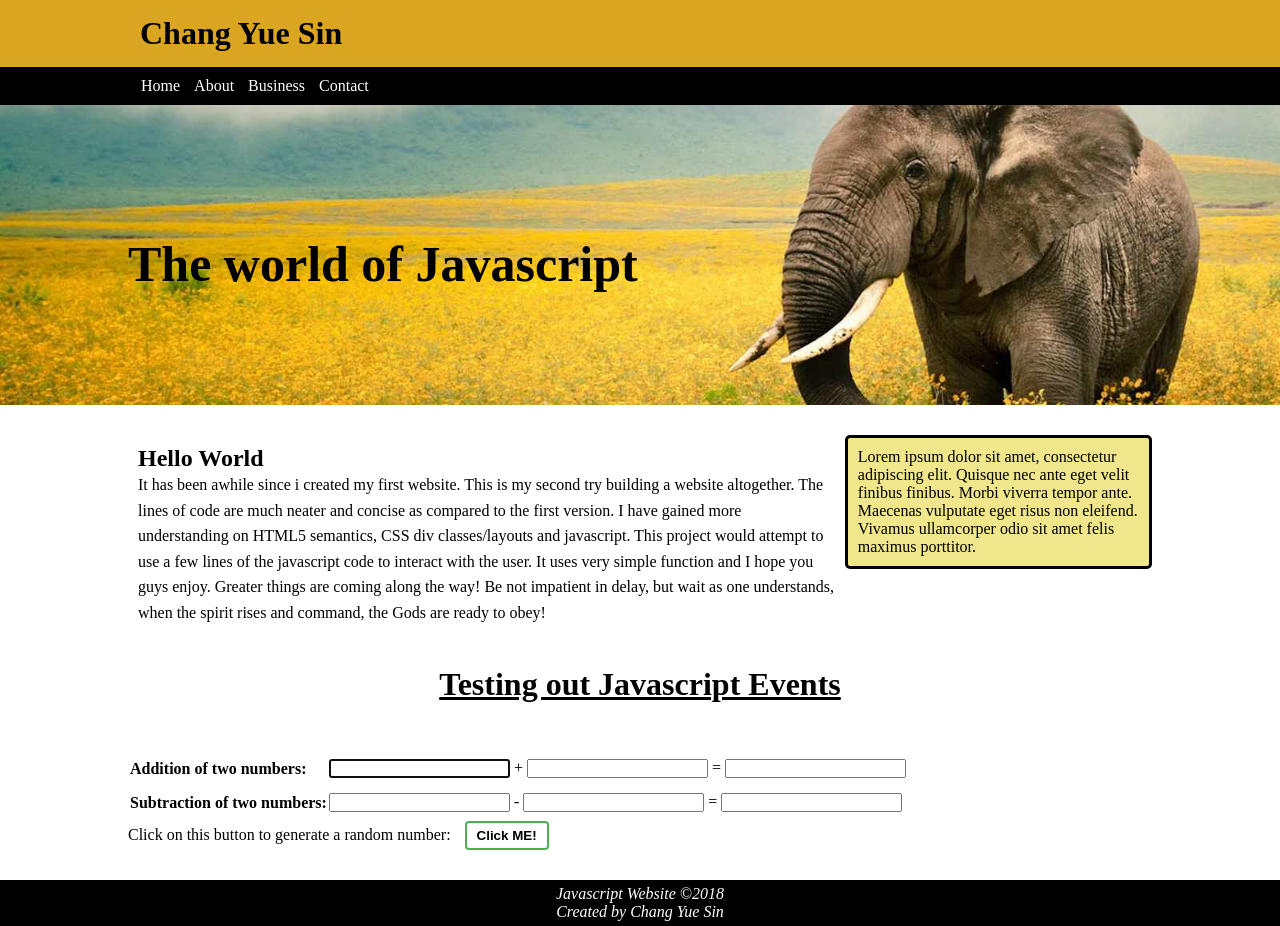
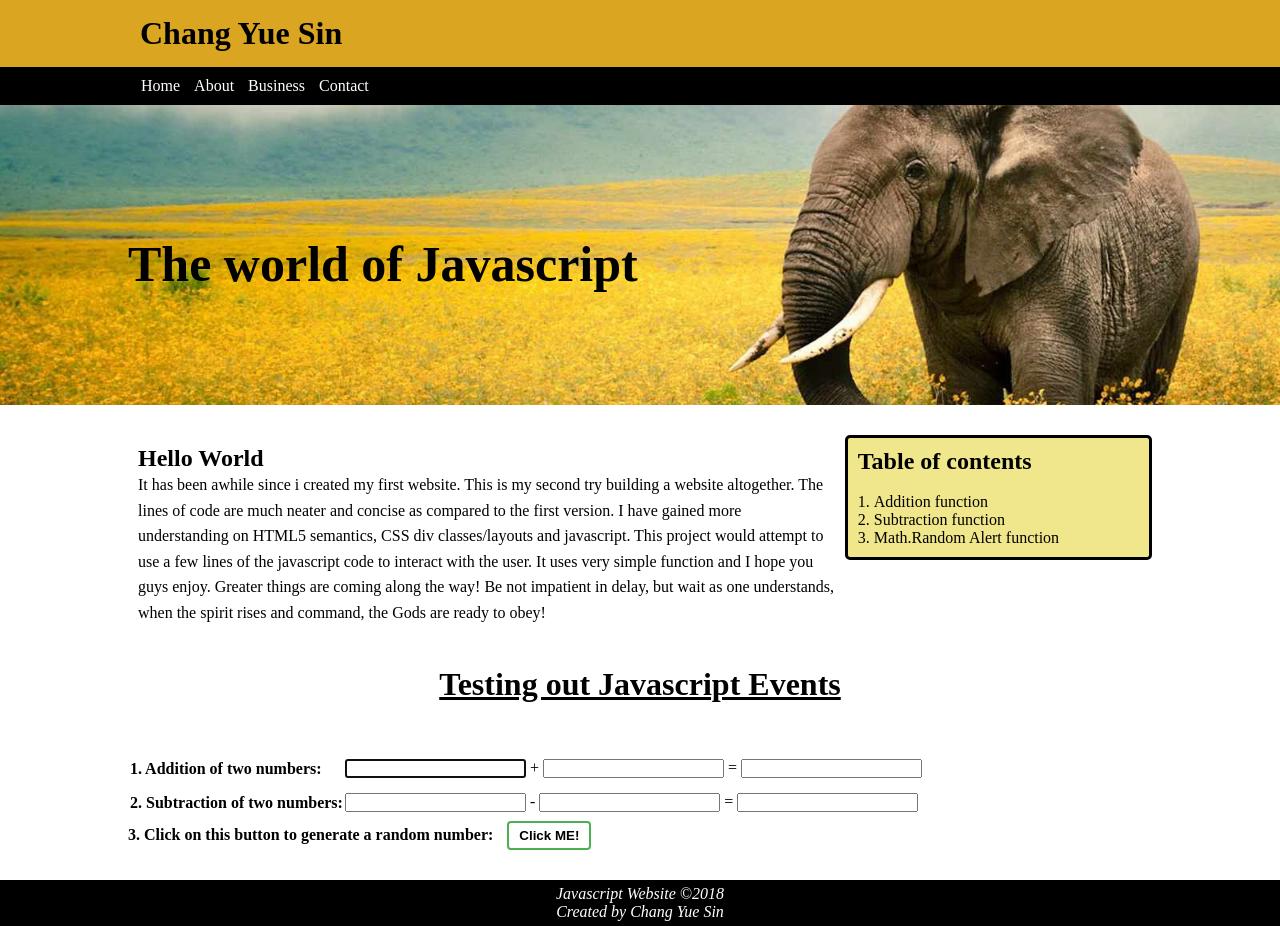
Before and after one commit to dragonmaiden/Javascript, a plain HTML site: page index.html in a window 1280 px wide. Drawn offline with Linux system fonts and the light colour scheme.

Commit message:
edited sidebar

```diff
--- a/index.html
+++ b/index.html
@@ -36,7 +36,13 @@
   </section>
 
   <aside id="sidebar">
-    <p> Lorem ipsum dolor sit amet, consectetur adipiscing elit. Quisque nec ante eget velit finibus finibus. Morbi viverra  tempor ante. Maecenas vulputate eget risus non eleifend. Vivamus ullamcorper odio sit amet felis maximus porttitor. </p>
+    <h1>Table of contents</h1>
+    <br>
+    <ol>
+      <li>Addition function</li>
+      <li>Subtraction function</li>
+      <li>Math.Random Alert function</li>
+    </ol>
   </aside>
 </div>
 
@@ -47,16 +53,16 @@
 
     <table>
       <tr>
-      <td align="left"><label><strong>Addition of two numbers:</strong></label></td>
+      <td align="left"><label><strong>1. Addition of two numbers:</strong></label></td>
        <td><input id="sum-one" autofocus> + <input id="sum-two"> = <input id="sum-answer" value=""></input></td>
        <br>
        <tr>
-        <td align="left"><label><strong>Subtraction of two numbers:</strong></label></td>
+        <td align="left"><label><strong>2. Subtraction of two numbers:</strong></label></td>
        <td><input id="less-one" autofocus> - <input id="less-two"> = <input id="less-answer" value=""></input></td>
      </tr>
     </table>
 
-  Click on this button to generate a random number: <button id="demo"><strong>Click ME!</strong></button>
+  <strong>3. Click on this button to generate a random number:</strong> <button id="demo"><strong>Click ME!</strong></button>
   </div>
 
 
--- a/main.css
+++ b/main.css
@@ -67,6 +67,7 @@ a:hover{
 	border-style: solid;
 	box-sizing: border-box;
 	padding:10px;
+	list-style-position: inside;
 }
 
 #mainfooter{
@@ -123,6 +124,7 @@ button:hover {
     background-color: #4CAF50;
     transition-duration: 0.5s;
     box-shadow: 0 12px 16px 0 rgba(0,0,0,0.24),0 17px 50px 0 rgba(0,0,0,0.19);
+    cursor: pointer;
 }
 
 @media(max-width: 600px){
```
